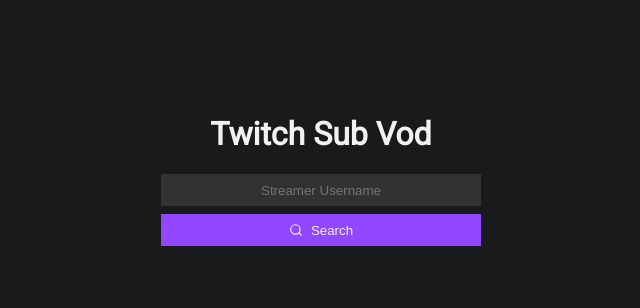
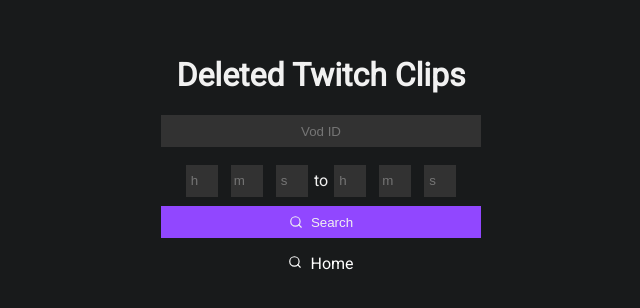
Before and after one commit to moxAR-47/TwitchSubVod, a React (Create React App) app: page /DeletedClips in a window 1280 px wide. Shown: the part 230-538 px from the top of the page, without its empty margins (319-959 px from the left). Built offline with nearby package versions, Linux system fonts and the light colour scheme; no server answers.

Commit message:
Working MVP

```diff
--- a/src/App.tsx
+++ b/src/App.tsx
@@ -1,12 +1,12 @@
 import React from 'react';
 import GlobalStyle from './globalStyles';
-import Home from './pages/Home';
+import Routes from './routes';
 
 function App() {
   return (
     <>
       <GlobalStyle />
-      <Home />
+      <Routes />
     </>
   );
 }
--- /dev/null
+++ b/src/components/LinkBox/index.tsx
@@ -0,0 +1,42 @@
+import React from 'react';
+import { FiSearch } from 'react-icons/fi';
+import { Link } from 'react-router-dom';
+
+import { Container } from './styles';
+
+interface LinksProps {
+  home?: boolean;
+  clips?: boolean;
+  vods?: boolean;
+}
+
+const LinkBox = ({ home, clips, vods }: LinksProps) => {
+  return (
+    <Container>
+      {home && (
+        <Link to="/">
+          <FiSearch size={14} />
+          Home
+        </Link>
+      )}
+
+      {clips && (
+        <Link to="/DeletedClips">
+          <FiSearch size={14} />
+          Seach for deleted clips
+        </Link>
+      )}
+
+      {vods && (
+        <Link to="/DeletedVods">
+          <FiSearch size={14} />
+          Seach for deleted vods
+        </Link>
+      )}
+
+      {/* <Link to="/DeletedClips">Seach for deleted vods</Link> */}
+    </Container>
+  );
+};
+
+export default LinkBox;
--- /dev/null
+++ b/src/components/LinkBox/styles.ts
@@ -0,0 +1,16 @@
+import styled from 'styled-components';
+
+export const Container = styled.div`
+  display: flex;
+  flex-direction: column;
+  align-items: bottom;
+  text-align: center;
+  margin-top: 1rem;
+
+  svg {
+    margin-right: 0.5rem;
+  }
+  a {
+    color: white;
+  }
+`;
--- /dev/null
+++ b/src/pages/DeletedClips/index.tsx
@@ -0,0 +1,176 @@
+import React, { useState } from 'react';
+import axios from 'axios';
+import ReactPlayer from 'react-player';
+
+import { FiSearch } from 'react-icons/fi';
+
+import { Container } from './styles';
+import LinkBox from '../../components/LinkBox';
+
+const DeletedClips: React.FC = () => {
+  const [vodId, setVodId] = useState('');
+  const [data, setData] = useState(['']);
+  const [startingPointH, setStartingPointH] = useState('');
+  const [startingPointM, setStartingPointM] = useState('');
+  const [startingPointS, setStartingPointS] = useState('');
+  const [endingPointH, setEndingPointH] = useState('');
+  const [endingPointM, setEndingPointM] = useState('');
+  const [endingPointS, setEndingPointS] = useState('');
+  const [loading, setLoading] = useState(Number);
+
+  const hmsToSeconds = (h: any, m: any, s: any) => {
+    return +h * 3600 + +m * 60 + +s;
+  };
+
+  const handleSubmit = () => {
+    try {
+      const startingSeconds = hmsToSeconds(
+        startingPointH,
+        startingPointM,
+        startingPointS,
+      );
+      const endingSeconds = hmsToSeconds(
+        endingPointH,
+        endingPointM,
+        endingPointS,
+      );
+
+      console.log(endingSeconds - startingSeconds);
+
+      if (vodId.length === 11 && endingSeconds - startingSeconds < 300) {
+        for (let i = startingSeconds; i < endingSeconds; i++) {
+          let url = `https://twitch-cors.herokuapp.com/https://clips-media-assets2.twitch.tv/${vodId}-offset-${i}.mp4`;
+
+          axios
+            .get(`${url}`)
+            .then(() => {
+              // there must be a lighter way to do this (instead of looping through every second)
+
+              setData((data) => [
+                ...data,
+                `https://clips-media-assets2.twitch.tv/${vodId}-offset-${i}.mp4`,
+              ]);
+              setLoading((endingSeconds / startingSeconds) * 100);
+            })
+            .catch((error) => {
+              return;
+            });
+        }
+      } else {
+        throw new Error(
+          'Seach time is bigger than 5 minutes or Vod Id is Invalid',
+        );
+      }
+    } catch (err) {
+      console.log(err);
+    }
+  };
+
+  return (
+    <Container>
+      <h1>Deleted Twitch Clips</h1>
+
+      <form
+        onSubmit={(event) => {
+          event.preventDefault();
+        }}
+      >
+        <input
+          type="text"
+          name="vodId"
+          onChange={(event) => setVodId(event.target.value)}
+          value={vodId}
+          placeholder="Vod ID"
+        />
+        <div className="time-container">
+          <div className="starting-time">
+            <input
+              type="number"
+              name="Starting Point H"
+              onChange={(event) => setStartingPointH(event.target.value)}
+              value={startingPointH}
+              placeholder="h"
+              min="0"
+            />
+            <input
+              type="number"
+              name="Starting Point M"
+              onChange={(event) => setStartingPointM(event.target.value)}
+              value={startingPointM}
+              placeholder="m"
+              min="0"
+              max="59"
+            />
+
+            <input
+              type="number"
+              name="Starting Point S"
+              onChange={(event) => setStartingPointS(event.target.value)}
+              value={startingPointS}
+              placeholder="s"
+              min="0"
+              max="59"
+            />
+          </div>
+          <p>to</p>
+          <div className="ending-time">
+            <input
+              type="number"
+              name="Ending Point H"
+              onChange={(event) => setEndingPointH(event.target.value)}
+              value={endingPointH}
+              placeholder="h"
+              min="0"
+            />
+            <input
+              type="number"
+              name="Ending Point M"
+              onChange={(event) => setEndingPointM(event.target.value)}
+              value={endingPointM}
+              placeholder="m"
+              min="0"
+              max="59"
+            />
+            <input
+              type="number"
+              name="Ending Point S"
+              onChange={(event) => setEndingPointS(event.target.value)}
+              value={endingPointS}
+              placeholder="s"
+              min="0"
+              max="59"
+            />
+          </div>
+        </div>
+        {}
+        <button type="submit" onClick={handleSubmit}>
+          <FiSearch size={14} />
+          Search
+        </button>
+      </form>
+
+      {/* {loading >= 0 && loading <= 99 && <p>{loading}%</p>} */}
+
+      <LinkBox home />
+
+      {data && (
+        <>
+          {console.log(data)}
+          {data.map((item) => (
+            <div className="video-container">
+              <ReactPlayer
+                key={item}
+                url={item}
+                controls
+                width="100%"
+                height="100%"
+              />
+            </div>
+          ))}
+        </>
+      )}
+    </Container>
+  );
+};
+
+export default DeletedClips;
--- /dev/null
+++ b/src/pages/DeletedClips/styles.ts
@@ -0,0 +1,60 @@
+import styled from 'styled-components';
+
+export const Container = styled.div`
+  min-height: 100vh;
+  display: flex;
+  flex: 1;
+  align-items: center;
+  justify-content: center;
+  flex-direction: column;
+  padding: 0 2rem;
+
+  form {
+    display: flex;
+    justify-content: center;
+    flex-direction: column;
+
+    .time-container {
+      display: flex;
+      flex-direction: row;
+      justify-content: center;
+      align-items: center;
+
+      input {
+        width: 2rem;
+        margin: 0 0.4rem;
+        appearance: textfield;
+      }
+    }
+  }
+
+  input {
+    background: var(--light-background);
+    height: 2rem;
+    width: 20rem;
+    padding: 0;
+    color: var(--text);
+    text-align: center;
+    margin-bottom: 0.5rem;
+  }
+
+  button[type='submit'] {
+    display: flex;
+    align-items: center;
+    justify-content: center;
+    background: var(--purple);
+    height: 2rem;
+    width: 20rem;
+    border: 2px solid var(--purple);
+    color: var(--text);
+
+    & svg {
+      margin-right: 0.5rem;
+    }
+  }
+
+  .video-container {
+    max-width: 60rem;
+    margin-top: 2rem;
+  }
+`;
--- a/src/pages/Home/index.tsx
+++ b/src/pages/Home/index.tsx
@@ -6,6 +6,7 @@
 
 import { Container } from './styles';
 import VodGallery from '../../components/VodGallery';
+import LinkBox from '../../components/LinkBox';
 
 interface TwitchVideoProps {
   videos: Array<{
@@ -67,6 +68,8 @@
         </button>
       </form>
 
+      <LinkBox clips />
+
       {twitchData && (
         <>
           <VodGallery data={twitchData.videos} />
--- /dev/null
+++ b/src/routes.tsx
@@ -0,0 +1,19 @@
+import React from 'react';
+import { BrowserRouter as Router, Switch, Route } from 'react-router-dom';
+import DeletedClips from './pages/DeletedClips';
+import Home from './pages/Home';
+
+const Routes: React.FC = () => (
+  <Router>
+    <Switch>
+      <Route path="/DeletedClips">
+        <DeletedClips />
+      </Route>
+      <Route path="/">
+        <Home />
+      </Route>
+    </Switch>
+  </Router>
+);
+
+export default Routes;
```
Also changed, not shown: 1 other file (tests, documents, lock files or other folders).
